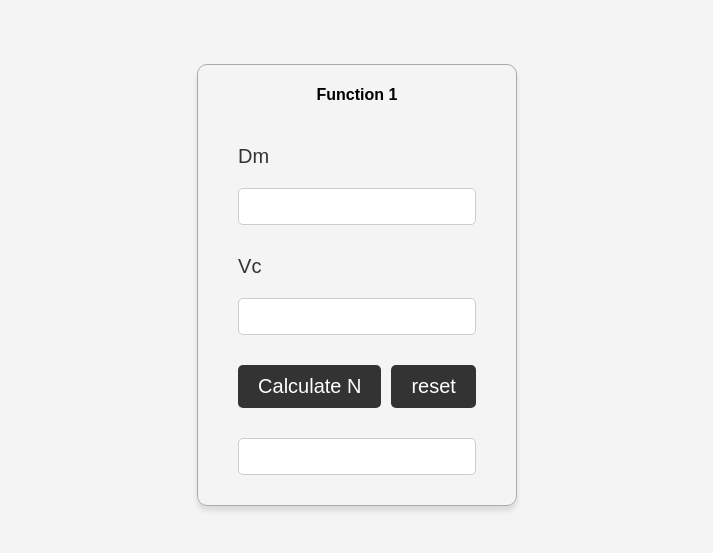
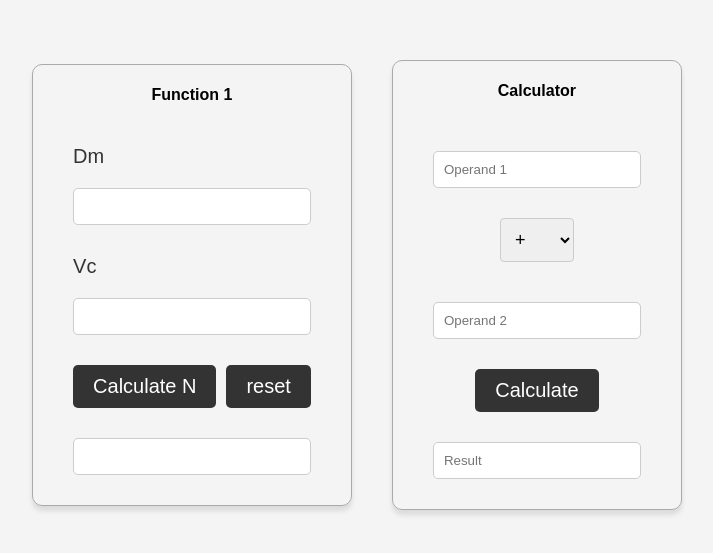
Before and after one commit to Almuhanad-1/ammar-calc, a plain HTML site: page index.html in a window 1280 px wide. Shown: the part 115-668 px from the top of the page, without its empty margins (283-996 px from the left). Drawn offline with Linux system fonts and the light colour scheme.

Commit message:
add calculator

```diff
--- a/index.html
+++ b/index.html
@@ -40,21 +40,23 @@
         flex-direction: column;
         gap: 10px;
       }
-      .input-container label {
+      label {
         color: #333;
         font-size: 20px;
       }
-      .input-container input {
+      input {
         width: 100%;
         padding: 10px;
         margin: 10px 0;
         border: 1px solid #ccc;
         border-radius: 5px;
       }
+
       .btns {
         display: flex;
         gap: 10px;
       }
+
       button {
         padding: 10px 20px;
         border: none;
@@ -65,14 +67,15 @@
         cursor: pointer;
       }
 
-      /* #nResult {
-        width: 100%;
+      .operator-select {
+        width: calc(50% - 30px);
+        margin-bottom: 10px;
         padding: 10px;
-        margin: 10px 0;
+        font-size: 18px;
         border: 1px solid #ccc;
-        border-radius: 5px;
-        background-color: #f4f4f4;
-      } */
+        border-radius: 4px;
+        box-sizing: border-box;
+      }
     </style>
   </head>
   <body>
@@ -95,6 +98,35 @@
         <input id="nResult" name="nResult" type="text" readonly />
       </div>
     </div>
+    <div class="container">
+      <h4>Calculator</h4>
+      <input
+        type="text"
+        class="input-field"
+        id="operand1"
+        placeholder="Operand 1"
+      />
+      <select class="operator-select" id="operator">
+        <option value="+">+</option>
+        <option value="-">-</option>
+        <option value="*">*</option>
+        <option value="/">/</option>
+      </select>
+      <input
+        type="text"
+        class="input-field"
+        id="operand2"
+        placeholder="Operand 2"
+      />
+      <button class="btn" onclick="calculate()">Calculate</button>
+      <input
+        type="text"
+        class="input-field"
+        id="result"
+        placeholder="Result"
+        readonly
+      />
+    </div>
     <script>
       // N = Vc × 1000 ÷ pi × Dm
       const Dm = document.getElementById("Dm");
@@ -114,6 +146,36 @@
         vc1.value = "";
         nResult.innerHTML = "";
       }
+
+      function calculate() {
+        let operand1 = parseFloat(document.getElementById("operand1").value);
+        let operand2 = parseFloat(document.getElementById("operand2").value);
+        let operator = document.getElementById("operator").value;
+        let result;
+
+        switch (operator) {
+          case "+":
+            result = operand1 + operand2;
+            break;
+          case "-":
+            result = operand1 - operand2;
+            break;
+          case "*":
+            result = operand1 * operand2;
+            break;
+          case "/":
+            if (operand2 !== 0) {
+              result = operand1 / operand2;
+            } else {
+              result = "Cannot divide by zero";
+            }
+            break;
+          default:
+            result = "Invalid operator";
+        }
+
+        document.getElementById("result").value = result;
+      }
     </script>
   </body>
 </html>
```
